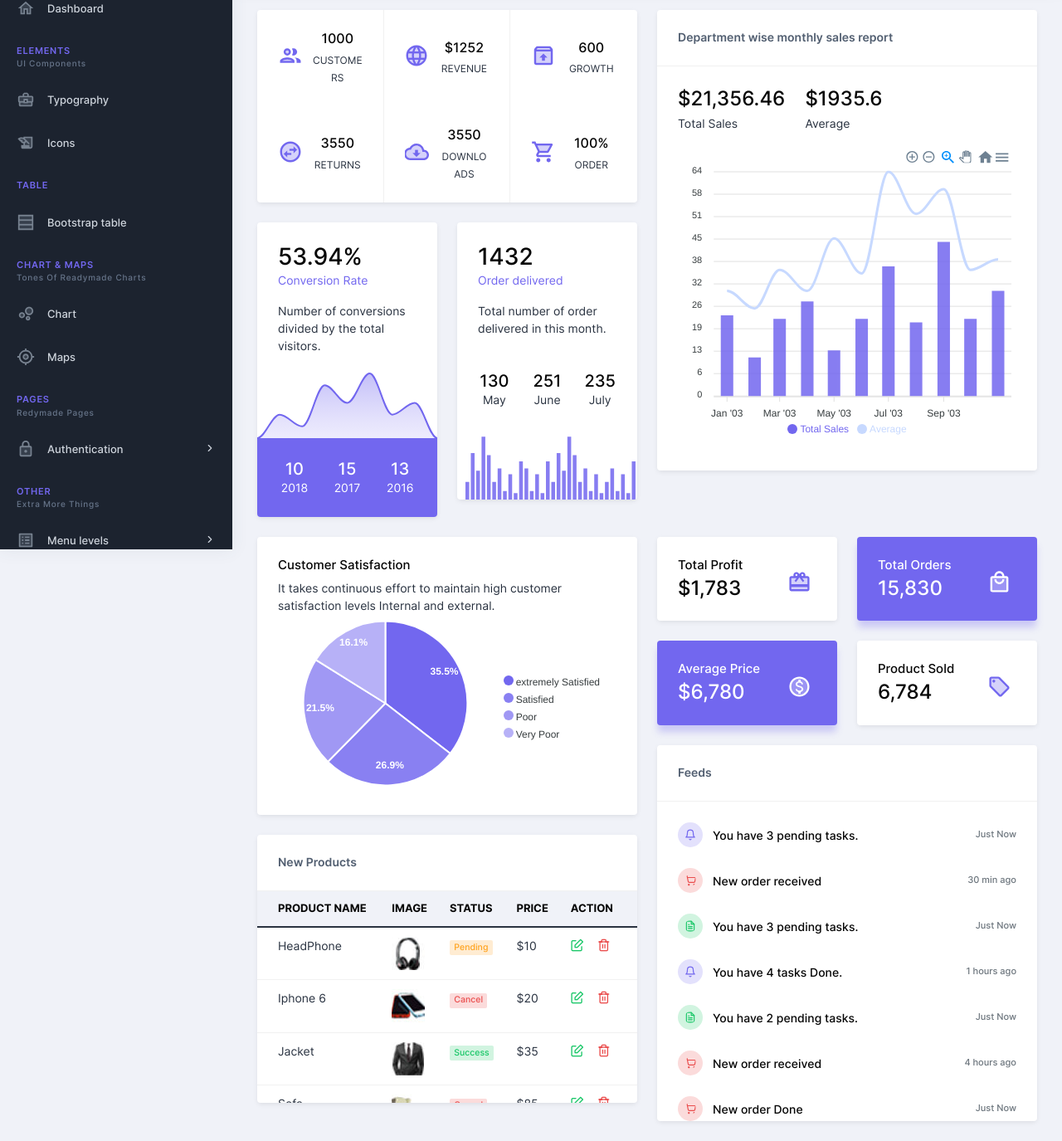
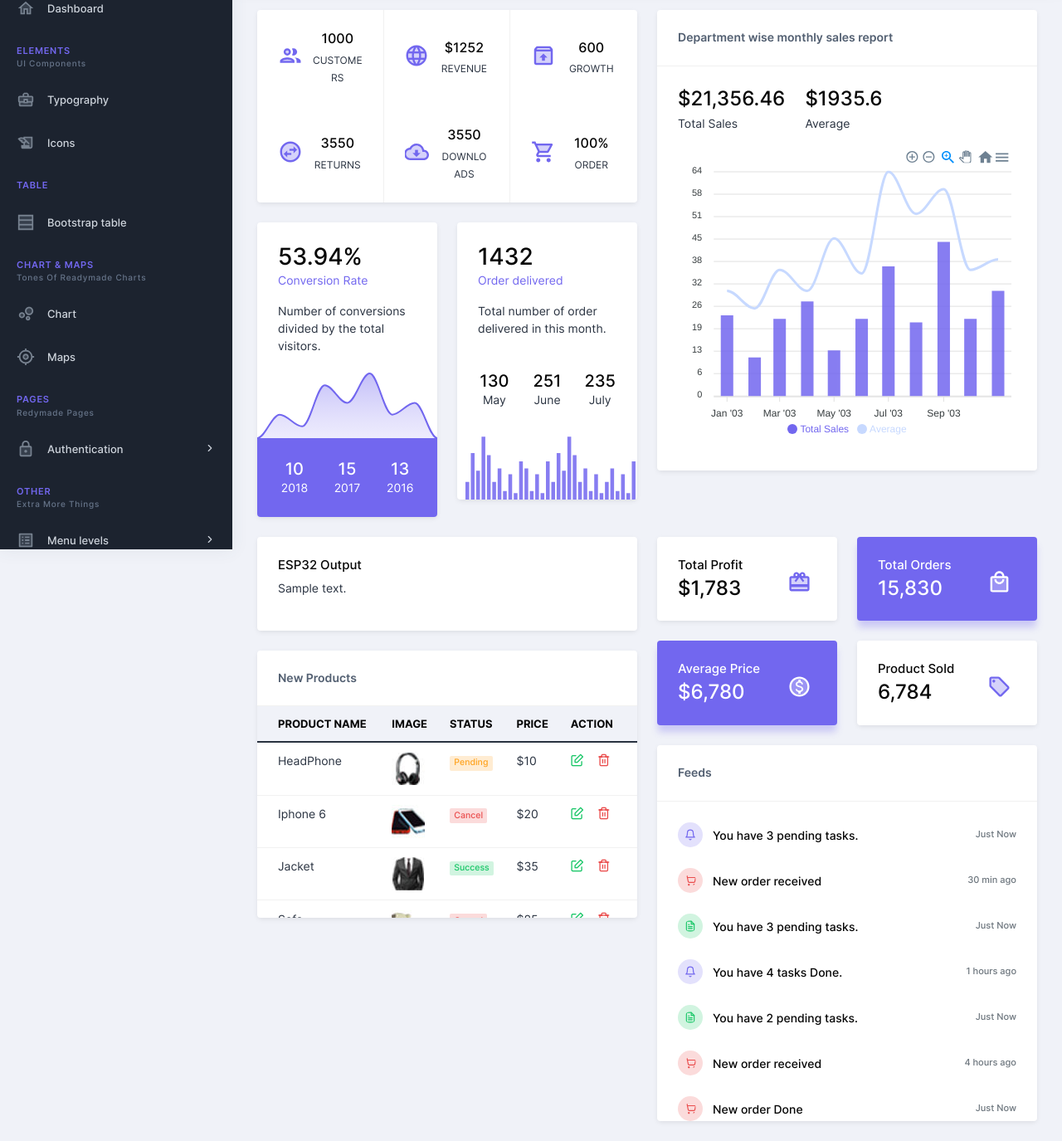
Before and after one commit to AralynnN06/solarMonitor1.0, a Django app: template dashboard/templates/home/index.html in a window 1280 px wide. Shown: the part 138-1513 px from the top of the page at 83% size. Run offline with Django 5.2, Linux system fonts and the light colour scheme; the template is opened without the code that fills it: most values are stand-ins (such as "Sample title", 1, 10 or a date in 2020); some libraries are stand-ins or nearby versions.

Commit message:
Added code for ESP32.

```diff
--- a/dashboard/templates/home/index.html
+++ b/dashboard/templates/home/index.html
@@ -183,13 +183,12 @@
                 <div class="col-xl-6 col-md-12">
                     <div class="card">
                         <div class="card-body">
-                            <h6>Customer Satisfaction</h6>
-                            <span>It takes continuous effort to maintain high customer satisfaction levels Internal and external.</span>
-                            <div class="row d-flex justify-content-center align-items-center">
-                                <div class="col">
-                                    <div id="satisfaction-chart"></div>
-                                </div>
-                            </div>
+<!--  -->
+<!--  -->
+<!--  -->
+                            <h6>ESP32 Output</h6>
+                            <p>{{ latest_text }}</p>
+                            <!-- <span>It takes continuous effort to maintain high customer satisfaction levels Internal and external.</span> -->
                         </div>
                     </div>
                     <div class="card table-card">
--- /dev/null
+++ b/dashboard/templates/home/latest-text.html
@@ -0,0 +1,2 @@
+<h1>ESP32 Output:</h1>
+<p>{{ latest_text }}</p>
--- a/dashboard/urls.py
+++ b/dashboard/urls.py
@@ -5,5 +5,6 @@ from . import views
 urlpatterns = [
     path('', views.dashboard_with_pivot, name='dashboard_with_pivot'),
     path('data', views.pivot_data, name='pivot_data'),
+    path('esp/data/', views.esp_data, name='esp_data'),
 
 ]
--- a/requirements.txt
+++ b/requirements.txt
@@ -3,6 +3,6 @@ djangorestframework==3.14.0
 django-cors-headers==4.3.1
 requests==2.31.0
 
-scikit-learn==1.3.2
-pandas==2.0.3
+scikit-learn==1.7.2
+pandas==2.3.3
 python-dotenv==1.0.0
```
Also changed, not shown: dashboard/views.py (+15 -0 lines), 1 other file.
